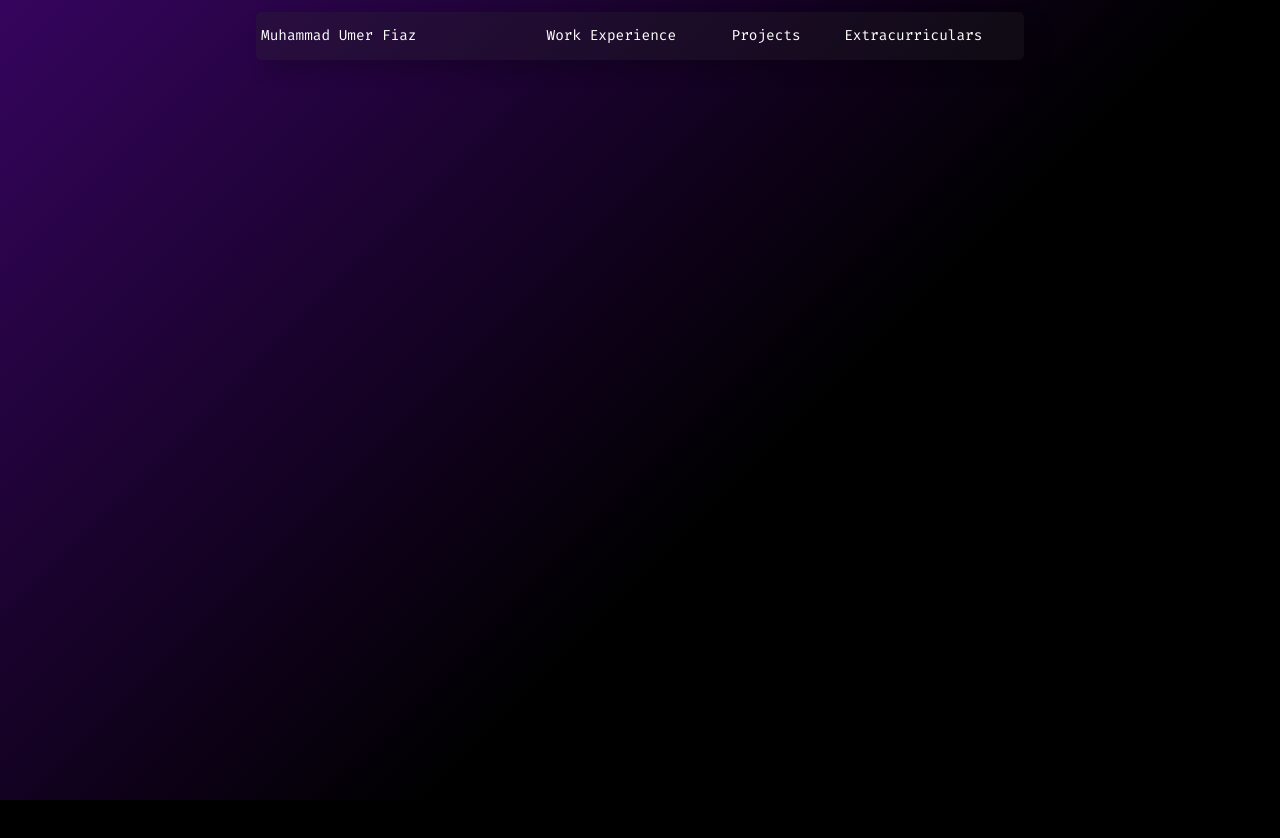
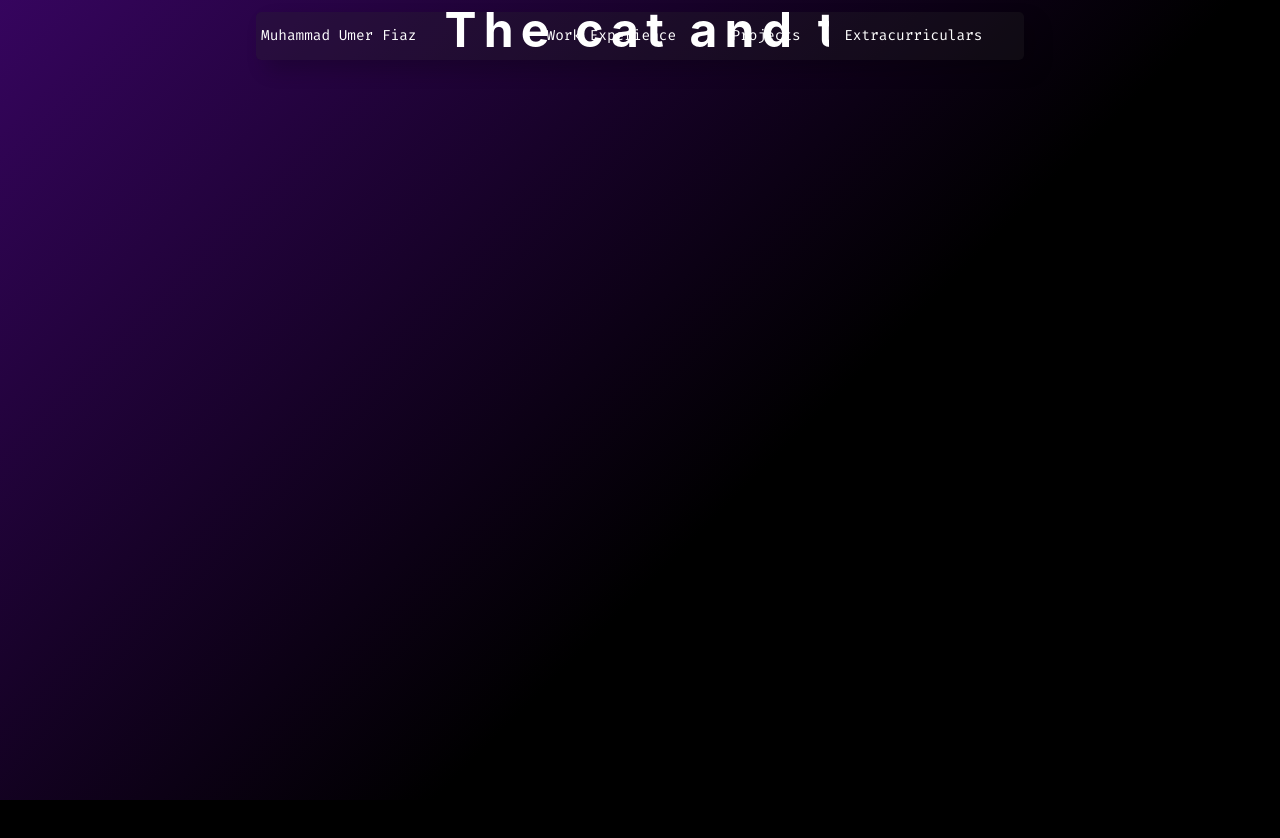
Before and after one commit to nopunindented/Portfolio-Umer, a React (Create React App) app in the folder portfolio/: page / in a window 1280 px wide. Shown: the top 838 px of the page. Built offline with nearby package versions, Linux system fonts and the light colour scheme.

Commit message:
"slides-animation/Big breakthrough on bg distortion prevention"

```diff
--- a/portfolio/src/components/SlideAnimation.tsx
+++ b/portfolio/src/components/SlideAnimation.tsx
@@ -5,6 +5,9 @@ const SlideAnimation: React.FC = () => {
   return (
     <>
       <div className="bg">
+        <div className="typewriter-container">
+          <TypingIntro />
+        </div>
       </div>
     </>
   );
--- a/portfolio/src/index.css
+++ b/portfolio/src/index.css
@@ -15,14 +15,15 @@ code {
 }
 
 /* SlideAnimation.tsx Classes and styling after this */
+
 .bg {
+  display: grid;
   background: linear-gradient(-45deg, #000000, #000000, #790ad4, #000000);
   background-size: 400% 400%;
   animation: gradient 20s ease infinite;
   height: 100vh;
-  display: grid;
-  grid-template-columns: 1fr;
-  grid-template-rows: 1fr;
+  grid-template-columns: 2.9fr 1.35fr 1.1fr 1fr;
+  grid-template-rows: 1;
 }
 
 @keyframes gradient {
@@ -40,6 +41,11 @@ code {
 /* SlideAnimation.tsx Classes and styling, ending*/
 
 /* TypingIntro.tsx Classes and styling begins after this */
+
+.typewriter-container {
+  grid-column: 1 / span 4; /* Span across all columns */
+  grid-row: 1; /* Place in the first row */
+}
 
 .typewriter h1 {
   color: rgb(255, 255, 255);
```
